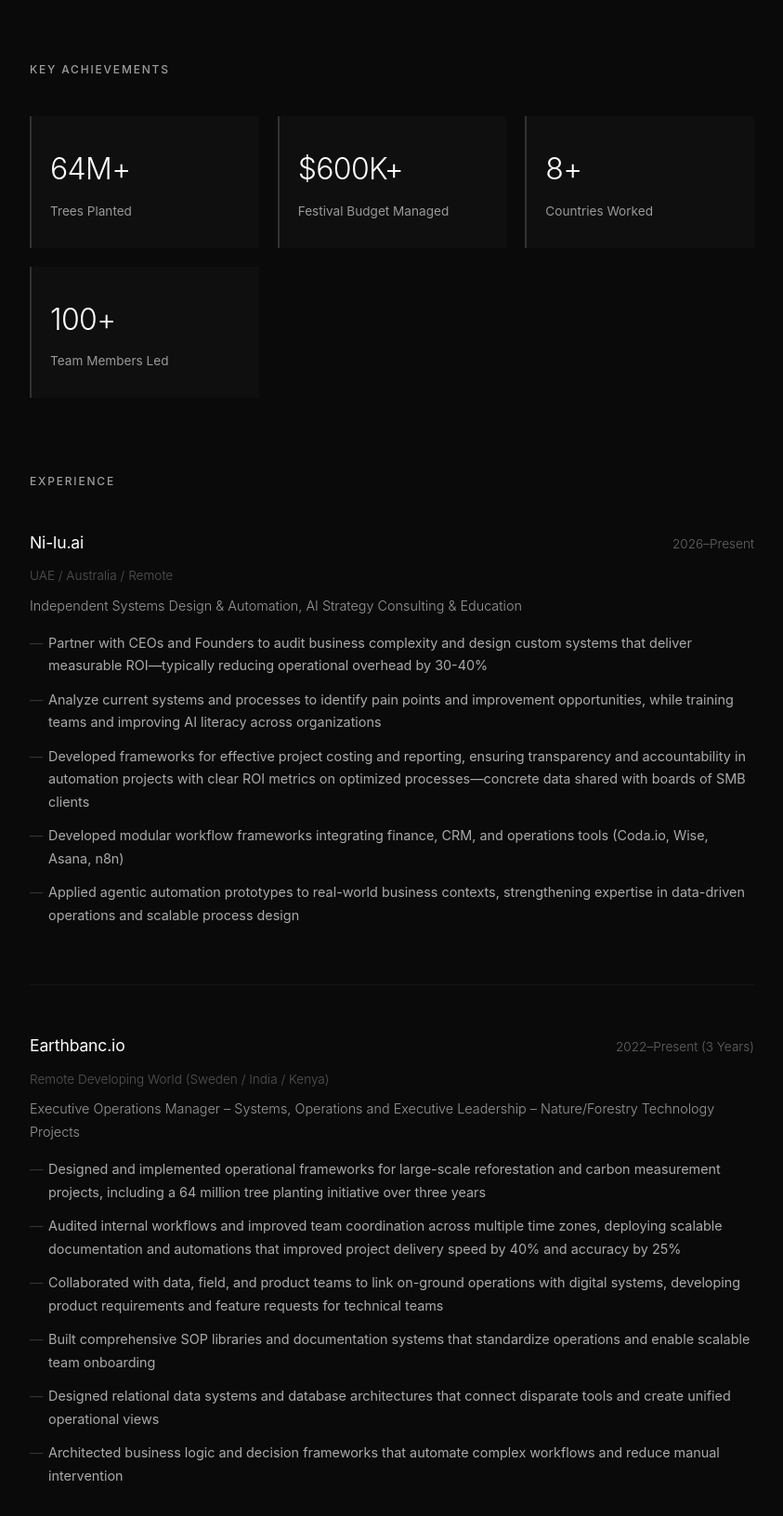
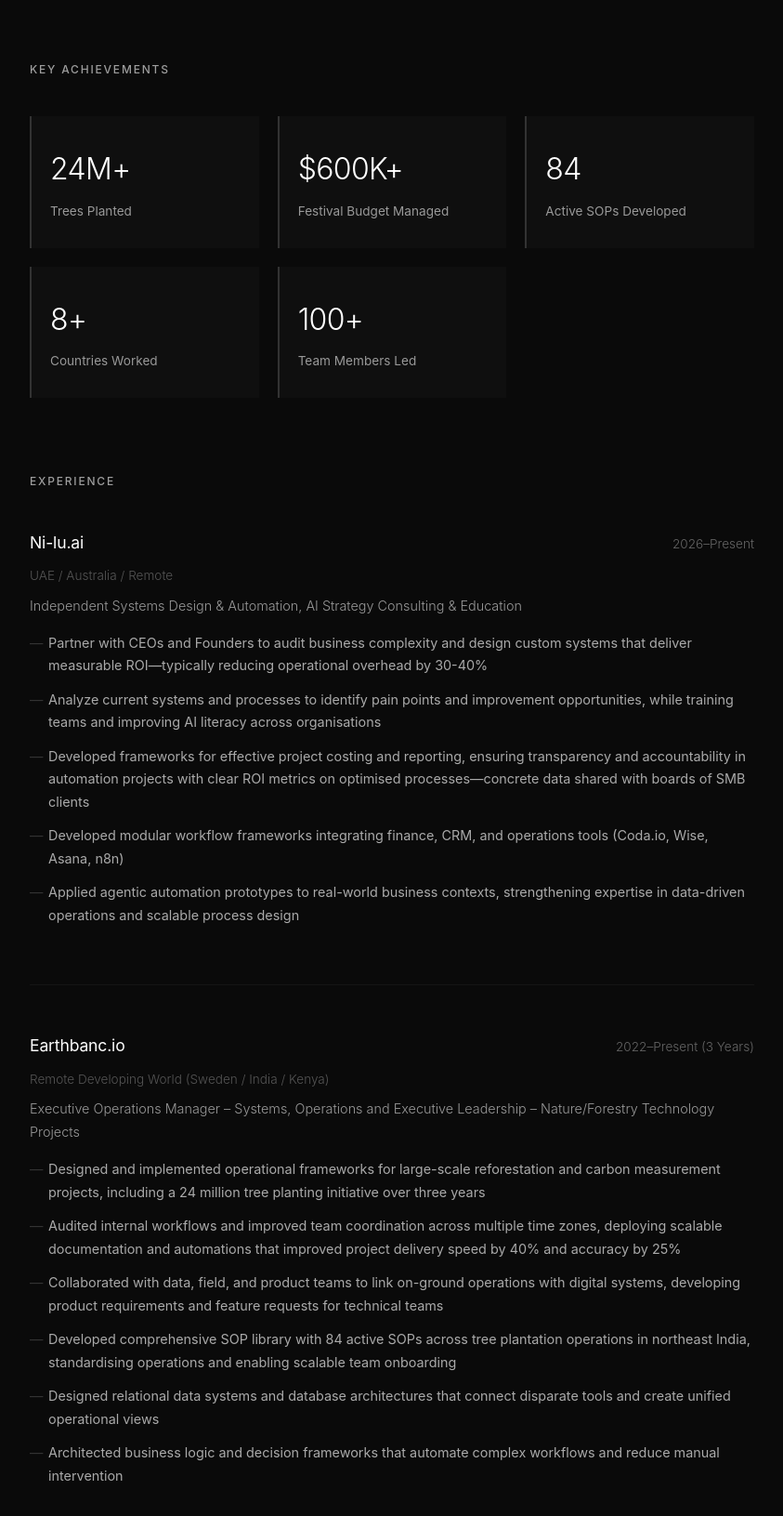
Before and after one commit to ni-luai/willdundon-cv, a plain HTML site: page cv.html in a window 1280 px wide. Shown: the part 780-2411 px from the top of the page at 93% size, without its empty margins (218-1061 px from the left). Drawn offline with Linux system fonts and the light colour scheme.

Commit message:
Update: Change 64M to 24M trees, add 84 Active SOPs achievement, convert to British English

```diff
--- a/cv.html
+++ b/cv.html
@@ -8,7 +8,7 @@
 
     <!-- SEO Meta Tags -->
     <meta name="description"
-        content="Will Dundon - Systems Designer & Operations Expert. 64M+ trees planted, $600K+ budgets managed, 8+ countries worked. Specializing in intelligent workflow automation.">
+        content="Will Dundon - Systems Designer & Operations Expert. 24M+ trees planted, $600K+ budgets managed, 8+ countries worked. Specialising in intelligent workflow automation.">
     <meta name="keywords"
         content="Will Dundon, Systems Design, Operations, Automation, Executive Operations, Climate Technology">
     <meta name="author" content="Will Dundon">
@@ -18,7 +18,7 @@
     <meta property="og:url" content="https://willdundon.com/">
     <meta property="og:title" content="Will Dundon - Systems Designer & Operations Expert">
     <meta property="og:description"
-        content="64M+ trees planted | $600K+ budgets managed | 8+ countries worked. Systems thinker specializing in intelligent workflow automation.">
+        content="24M+ trees planted | $600K+ budgets managed | 8+ countries worked. Systems thinker specialising in intelligent workflow automation.">
     <meta property="og:image" content="https://willdundon.com/cv-preview.png">
 
     <!-- Twitter -->
@@ -26,7 +26,7 @@
     <meta name="twitter:url" content="https://willdundon.com/">
     <meta name="twitter:title" content="Will Dundon - Systems Designer & Operations Expert">
     <meta name="twitter:description"
-        content="64M+ trees planted | $600K+ budgets managed | 8+ countries worked. Systems thinker specializing in intelligent workflow automation.">
+        content="24M+ trees planted | $600K+ budgets managed | 8+ countries worked. Systems thinker specialising in intelligent workflow automation.">
     <meta name="twitter:image" content="https://willdundon.com/cv-preview.png">
     <style>
         * {
@@ -476,12 +476,16 @@
                 <h2>Key Achievements</h2>
                 <div class="achievements-grid">
                     <div class="achievement-card">
-                        <div class="achievement-number">64M+</div>
+                        <div class="achievement-number">24M+</div>
                         <div class="achievement-label">Trees Planted</div>
                     </div>
                     <div class="achievement-card">
                         <div class="achievement-number">$600K+</div>
                         <div class="achievement-label">Festival Budget Managed</div>
+                    </div>
+                    <div class="achievement-card">
+                        <div class="achievement-number">84</div>
+                        <div class="achievement-label">Active SOPs Developed</div>
                     </div>
                     <div class="achievement-card">
                         <div class="achievement-number">8+</div>
@@ -509,9 +513,9 @@
                         <li>Partner with CEOs and Founders to audit business complexity and design custom systems that
                             deliver measurable ROI—typically reducing operational overhead by 30-40%</li>
                         <li>Analyze current systems and processes to identify pain points and improvement opportunities,
-                            while training teams and improving AI literacy across organizations</li>
+                            while training teams and improving AI literacy across organisations</li>
                         <li>Developed frameworks for effective project costing and reporting, ensuring transparency and
-                            accountability in automation projects with clear ROI metrics on optimized processes—concrete
+                            accountability in automation projects with clear ROI metrics on optimised processes—concrete
                             data shared with boards of SMB clients</li>
                         <li>Developed modular workflow frameworks integrating finance, CRM, and operations tools
                             (Coda.io, Wise, Asana, n8n)</li>
@@ -530,14 +534,14 @@
                         Nature/Forestry Technology Projects</div>
                     <ul>
                         <li>Designed and implemented operational frameworks for large-scale reforestation and carbon
-                            measurement projects, including a 64 million tree planting initiative over three years</li>
+                            measurement projects, including a 24 million tree planting initiative over three years</li>
                         <li>Audited internal workflows and improved team coordination across multiple time zones,
                             deploying scalable documentation and automations that improved project delivery speed by 40%
                             and accuracy by 25%</li>
                         <li>Collaborated with data, field, and product teams to link on-ground operations with digital
                             systems, developing product requirements and feature requests for technical teams</li>
-                        <li>Built comprehensive SOP libraries and documentation systems that standardize operations and
-                            enable scalable team onboarding</li>
+                        <li>Developed comprehensive SOP library with 84 active SOPs across tree plantation operations in
+                            northeast India, standardising operations and enabling scalable team onboarding</li>
                         <li>Designed relational data systems and database architectures that connect disparate tools and
                             create unified operational views</li>
                         <li>Architected business logic and decision frameworks that automate complex workflows and
```
Also changed, not shown: index.html (+12 -9 lines).
